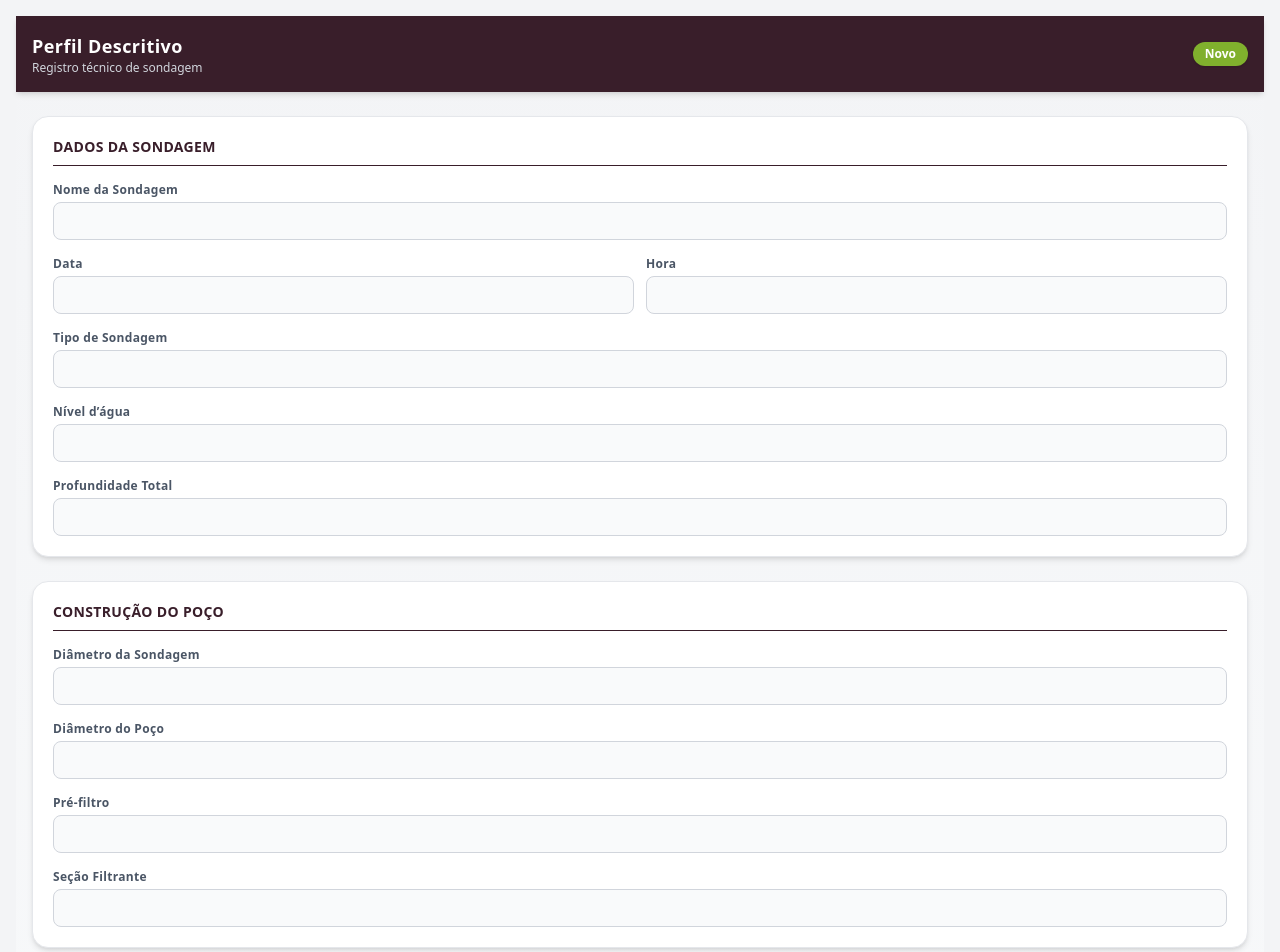
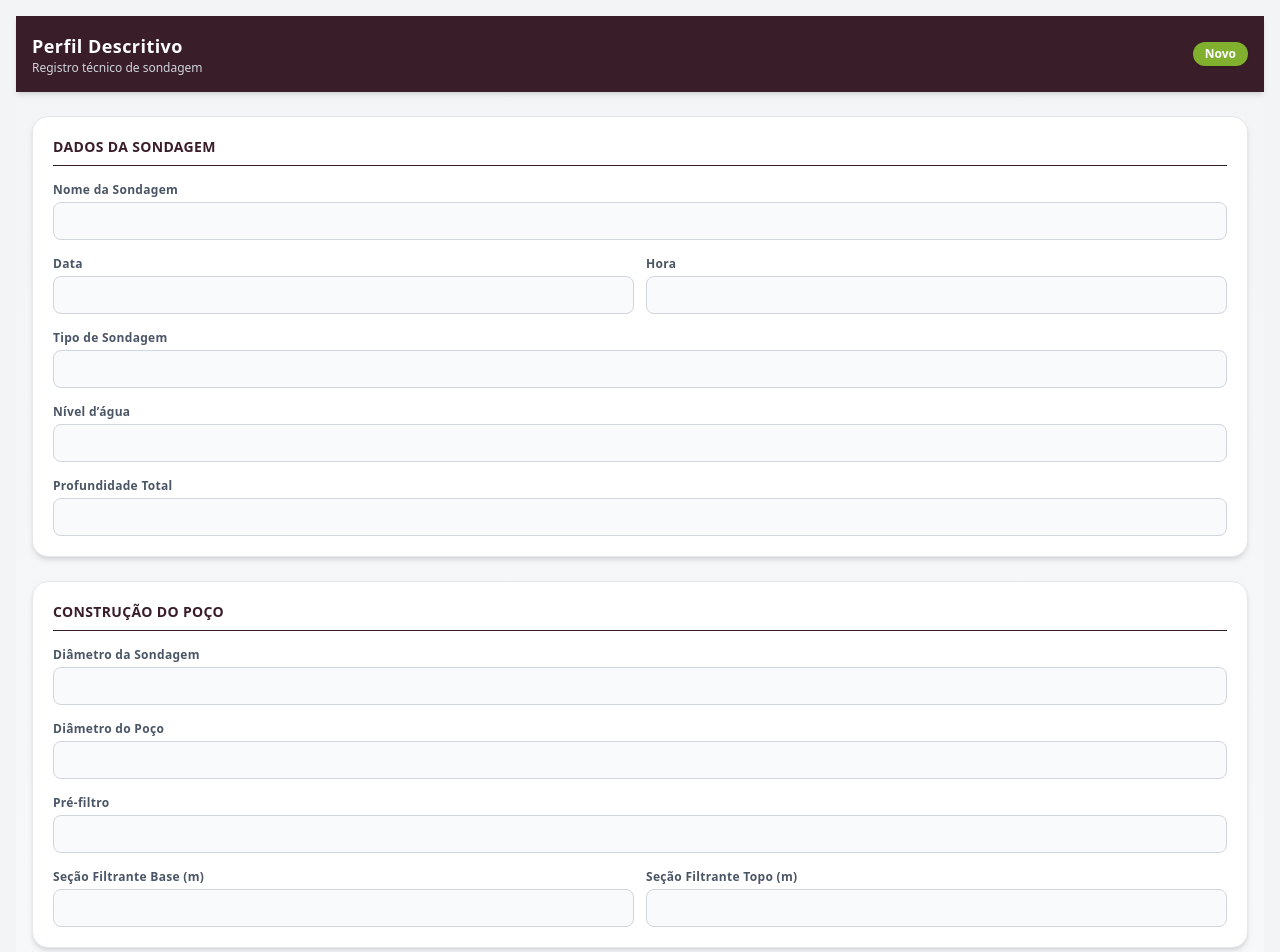
Before and after one commit to vitorkborman-cloud/gs-workorder, a Next.js app: page /mobile/projetos/1/solo in a window 1280 px wide. Shown: the top 952 px of the page. Built offline with nearby package versions, Linux system fonts and the light colour scheme; no server answers; the database is empty.

Commit message:
secao filtrante ajuste

```diff
--- a/app/mobile/projetos/[id]/solo/page.tsx
+++ b/app/mobile/projetos/[id]/solo/page.tsx
@@ -19,7 +19,8 @@ type FormData = {
   diametro_sondagem: string;
   diametro_poco: string;
   pre_filtro: string;
-  secao_filtrante: string;
+  secao_filtrante_base: string;
+  secao_filtrante_topo: string;
   coord_x: string;
   coord_y: string;
   profundidade_total: string;
@@ -43,7 +44,8 @@ export default function SoloPage() {
     diametro_sondagem: "",
     diametro_poco: "",
     pre_filtro: "",
-    secao_filtrante: "",
+    secao_filtrante_base: "",
+    secao_filtrante_topo: "",
     coord_x: "",
     coord_y: "",
     profundidade_total: "",
@@ -70,7 +72,8 @@ export default function SoloPage() {
       diametro_sondagem: data.diametro_sondagem ?? "",
       diametro_poco: data.diametro_poco ?? "",
       pre_filtro: data.pre_filtro ?? "",
-      secao_filtrante: data.secao_filtrante ?? "",
+      secao_filtrante_base: data.secao_filtrante_base ?? "",
+      secao_filtrante_topo: data.secao_filtrante_topo ?? "",
       coord_x: data.coord_x ?? "",
       coord_y: data.coord_y ?? "",
       profundidade_total: data.profundidade_total ?? "",
@@ -150,7 +153,8 @@ export default function SoloPage() {
       diametro_sondagem: "",
       diametro_poco: "",
       pre_filtro: "",
-      secao_filtrante: "",
+      secao_filtrante_base: "",
+      secao_filtrante_topo: "",
       coord_x: "",
       coord_y: "",
       profundidade_total: "",
@@ -164,7 +168,6 @@ export default function SoloPage() {
     <AppShell>
       <div className="min-h-screen bg-gradient-to-b from-gray-100 to-gray-50">
 
-        {/* TOP BAR EXECUTIVA */}
         <div className="bg-[#391e2a] text-white px-4 py-4 shadow-md">
           <div className="flex justify-between items-center">
             <div>
@@ -201,7 +204,20 @@ export default function SoloPage() {
             <Input label="Diâmetro da Sondagem" value={form.diametro_sondagem} onChange={(v) => setField("diametro_sondagem", v)} />
             <Input label="Diâmetro do Poço" value={form.diametro_poco} onChange={(v) => setField("diametro_poco", v)} />
             <Input label="Pré-filtro" value={form.pre_filtro} onChange={(v) => setField("pre_filtro", v)} />
-            <Input label="Seção Filtrante" value={form.secao_filtrante} onChange={(v) => setField("secao_filtrante", v)} />
+
+            <div className="grid grid-cols-2 gap-3">
+              <Input
+                label="Seção Filtrante Base (m)"
+                value={form.secao_filtrante_base}
+                onChange={(v) => setField("secao_filtrante_base", v)}
+              />
+
+              <Input
+                label="Seção Filtrante Topo (m)"
+                value={form.secao_filtrante_topo}
+                onChange={(v) => setField("secao_filtrante_topo", v)}
+              />
+            </div>
           </Section>
 
           <Section title="Coordenadas">
@@ -243,7 +259,6 @@ export default function SoloPage() {
             </button>
           </Section>
 
-          {/* BOTÕES EXECUTIVOS */}
           <div className="space-y-4 pt-4">
             <button
               onClick={salvar}
@@ -265,8 +280,6 @@ export default function SoloPage() {
     </AppShell>
   );
 }
-
-/* COMPONENTES */
 
 function Section({
   title,
```
